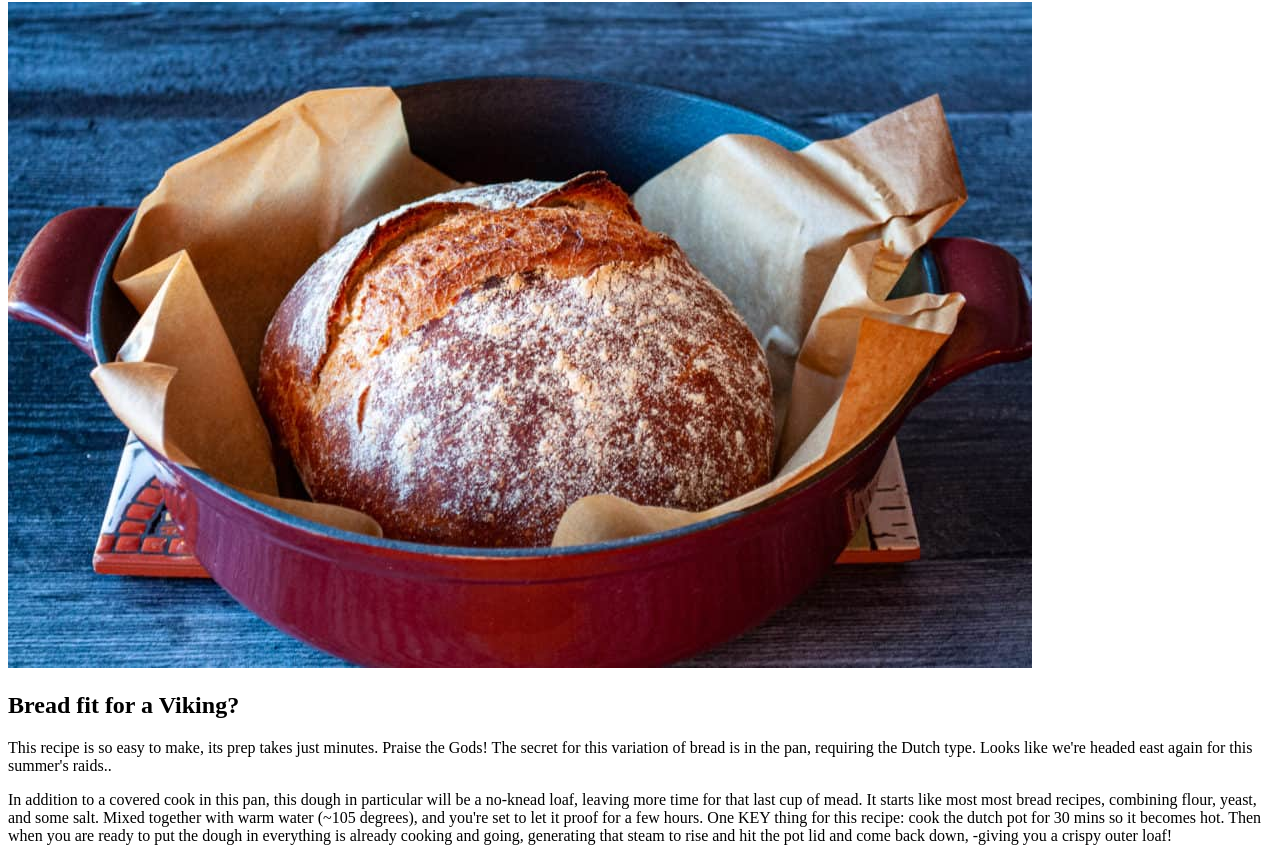
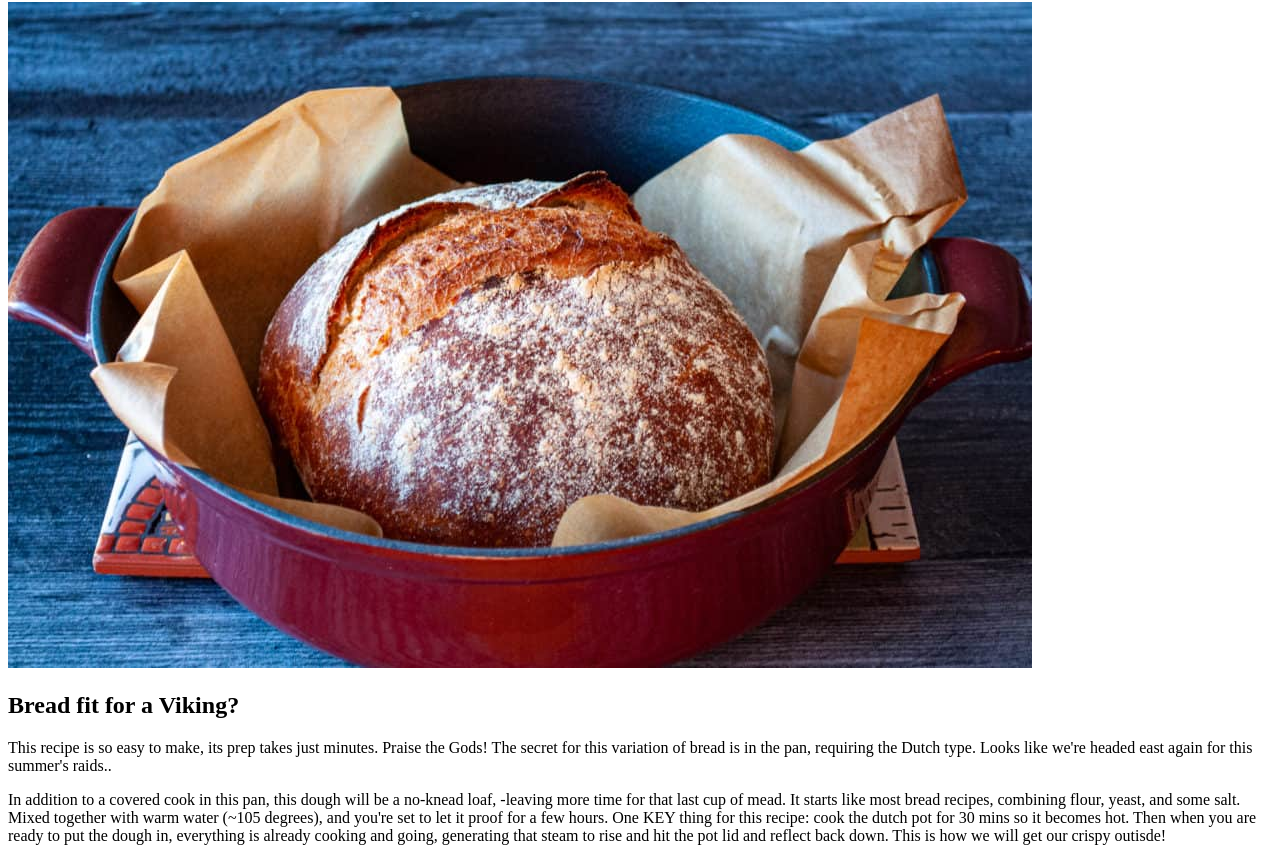
Before and after one commit to Ulfbar/odin-recipes, a plain HTML site: page recipes/dutch-oven-bread.html in a window 1280 px wide. Shown: the part 78-938 px from the top of the page. Drawn offline with Linux system fonts and the light colour scheme.

Commit message:
adjust language for readablility and remove br tags

```diff
--- a/recipes/dutch-oven-bread.html
+++ b/recipes/dutch-oven-bread.html
@@ -14,10 +14,10 @@
         <!--Fix typo in below paragraph"most most"
             touch up ending language"-->
         <p>
-            In addition to a covered cook in this pan, this dough in particular will be a no-knead loaf, leaving more time for that last cup of mead.
-            It starts like most most bread recipes, combining flour, yeast, and some salt. Mixed together with warm water (~105 degrees), and you're set
+            In addition to a covered cook in this pan, this dough will be a no-knead loaf, -leaving more time for that last cup of mead.
+            It starts like most bread recipes, combining flour, yeast, and some salt. Mixed together with warm water (~105 degrees), and you're set
             to let it proof for a few hours. One KEY thing for this recipe: cook the dutch pot for 30 mins so it becomes hot. Then when you are ready to put the
-            dough in everything is already cooking and going, generating that steam to rise and hit the pot lid and come back down, -giving you a crispy outer loaf!
+            dough in, everything is already cooking and going, generating that steam to rise and hit the pot lid and reflect back down. This is how we will get our crispy outisde!
         </p>
 
         <h3>Ingredients</h3>
@@ -31,59 +31,58 @@
         <br>
         <ol>
             <li>Step (1)
-                <br>
                 The flour/liquid ratio is important in this recipe, so measure carefully. Your best bet is to weigh the flour; or measure it by gently spooning it into a cup, then sweeping off any excess.
             </li>
             <li>(2)
-                <br>
+
                 Combine all of the ingredients in a large mixing bowl, or a large (6-quart), food-safe plastic bucket. For first-timers, "lukewarm" means about 105°F, but don't stress over getting the temperatures exact here. Comfortably warm is fine; "OUCH, that's hot!" is not. Yeast is a living thing; treat it nicely.
             </li>
             <li>(3)
-                <br>
+
                 Mix and stir everything together to make a very sticky, rough dough. If you have a stand mixer, beat at medium speed with the beater blade for 30 to 60 seconds. If you don't have a mixer, just stir-stir-stir with a big spoon or dough whisk until everything is combined.
             </li>
             <li>(4)
-                <br>
+
                 Next, you're going to let the dough rise. If you've made the dough in a plastic bucket, you're all set — just let it stay there, covering the bucket with a lid or plastic wrap; a shower cap actually works well here. If you've made the dough in a bowl that's not at least 6-quart capacity, transfer it to a large bowl; it's going to rise a lot. There's no need to grease the bowl, though you can if you like; it makes it a bit easier to get the dough out when it's time to bake bread.
             </li>
             <li>(5)
-                <br>
+
                 Cover the bowl or bucket, and let the dough rise at room temperature for 2 hours. Then refrigerate it for at least 2 hours, or for up to about 7 days. (If you're pressed for time, skip the room-temperature rise, and stick it right into the fridge). The longer you keep it in the fridge, the tangier it'll get; if you chill it for 7 days, it will taste like sourdough. Over the course of the first day or so, it'll rise, then fall. That's OK; that's what it's supposed to do.
             </li>
             <li>(6)
-                <br>
+
                 When you're ready to make bread, sprinkle the top of the dough with flour; this will make it easier to grab a hunk. Grease your hands, and pull off about 1/4 to 1/3 of the dough — a 400g to 540g piece, if you have a scale. It'll be about the size of a softball, or a large grapefruit.
             </li>
             <li>(7)
-                <br>
+
                 Plop the sticky dough onto a floured work surface, and round it into a ball, or a longer log. Don't fuss around trying to make it perfect; just do the best you can.
             </li>
             <li>(8)
-                <br>
+
                 Place the loaf on a piece of parchment (if you're going to use a baking stone); or onto a lightly greased or parchment-lined baking sheet. Sift a light coating of flour over the top; this will help keep the bread moist as it rests before baking. Drape the bread with greased plastic wrap, or cover it with a reusable cover.
             </li>
             <li>(9)
-                <br>
+
                 Let the loaf warm to room temperature and rise; this should take about 60 minutes (or longer, up to a couple of hours, if your house is cool). It won't appear to rise upwards that much; rather, it'll seem to settle and expand. Preheat your oven to 450°F while the loaf rests. If you're using a baking stone, position it on a middle rack while the oven preheats. Place a shallow metal or cast iron pan (not glass, Pyrex, or ceramic) on the lowest oven rack, and have 1 cup of hot water ready to go.
             </li>
             <li>(10)
-                <br>
+
                 When you're ready to bake, take a sharp knife and slash the bread 2 or 3 times, making a cut about 1/2" deep. The bread may deflate a bit; that's OK, it'll pick right up in the hot oven.
             </li>
             <li>(11)
-                <br>
+
                 Place the bread in the oven — onto the baking stone, if you're using one, or simply onto a middle rack, if it's on a pan — and carefully pour the 1 cup hot water into the shallow pan on the rack beneath. It'll bubble and steam; close the oven door quickly.
             </li>
             <li>(12)
-                <br>
+
                 Bake the bread for 25 to 35 minutes, until it's a deep, golden brown.
             </li>
             <li>(13)
-                <br>
+
                 Remove the bread from the oven, and cool it on a rack.
             </li>
             <li>(14)
-                <br>
+
                 Store leftover bread in a plastic bag at room temperature.
             </li>
         </ol>
```
